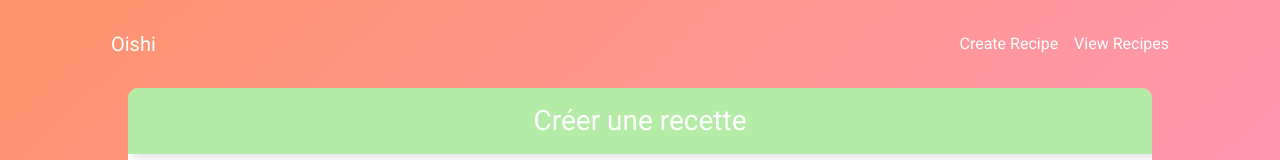
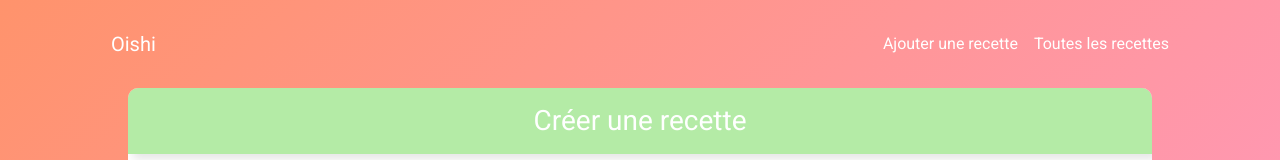
Before and after one commit to charlottedrb/lpdim_js_oishi, a Vue app: page /add in a window 1280 px wide. Shown: the top 160 px of the page. Built offline with nearby package versions, Linux system fonts and the light colour scheme.

Commit message:
to french

```diff
--- a/src/App.vue
+++ b/src/App.vue
@@ -7,11 +7,11 @@
         <ul class="nav navbar-nav flex-row float-right">
           <li class="nav-item">
             <router-link class="nav-link pr-3" to="/add"
-              >Create Recipe</router-link
+              >Ajouter une recette</router-link
             >
           </li>
           <li class="nav-item">
-            <router-link class="nav-link" to="/">View Recipes</router-link>
+            <router-link class="nav-link" to="/">Toutes les recettes</router-link>
           </li>
         </ul>
       </div>
--- a/src/components/CreateComponent.vue
+++ b/src/components/CreateComponent.vue
@@ -199,8 +199,8 @@ export default {
         { name: "flour", quantity: "100g" },
       ],
       currentSteps: [
-        { step: 1, description: "Melt the butter." },
-        { step: 2, description: "Mix with the flour." },
+        { step: 1, description: "Faire fondre le beurre." },
+        { step: 2, description: "Mélanger avec la farine." },
       ],
       selectedCategory: "sucré",
       categories: [
```
